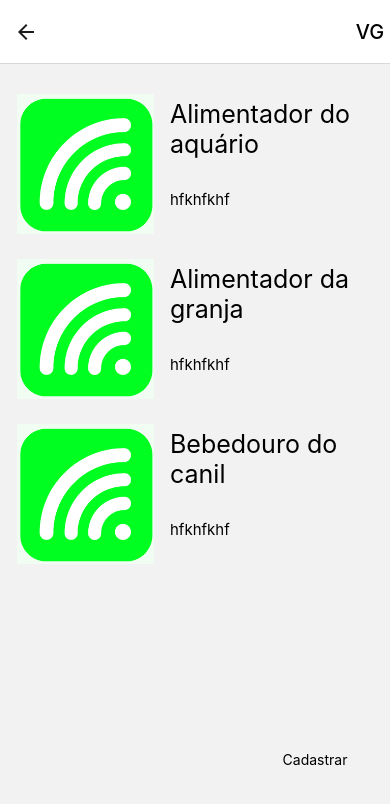
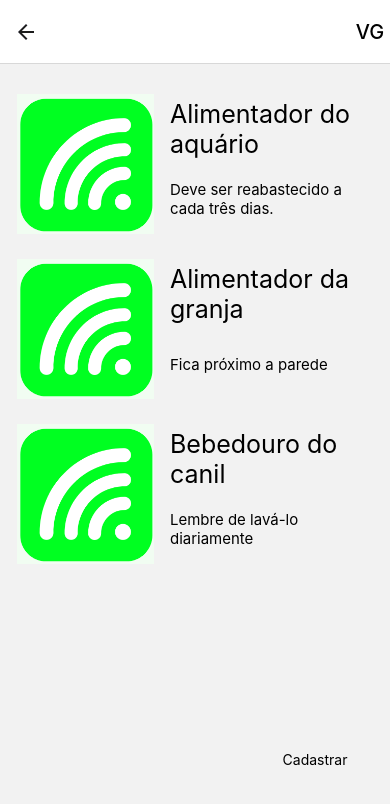
Before and after one commit to victorgomesdev/uaifood-app, a React Native app: screen /Home in a window 390 px wide. Shown: the top 804 px of the page. Built offline with nearby package versions, Linux system fonts and the light colour scheme; no server answers.

Commit message:
detalhes das telas

```diff
--- a/src/pages/CreateDevice/index.tsx
+++ b/src/pages/CreateDevice/index.tsx
@@ -31,9 +31,6 @@ const CreateDevice = () => {
 
     return (
         <View style={styles.mainContainer}>
-            <View style={styles.header}>
-                <Text style={styles.headerText}>Credenciais</Text>
-            </View>
 
             <ScrollView
                 ref={scrollViewRef}
@@ -170,6 +167,7 @@ const styles = StyleSheet.create({
         backgroundColor: '#00A215', // Cor de fundo do botão "Cancelar" (Altere conforme necessário)
         padding: 10,
         borderRadius: 5,
+        alignItems: 'center'
     },
     buttonDone: {
         backgroundColor: '#00A215', // Cor de fundo do botão "Pronto" (Altere conforme necessário)
@@ -179,6 +177,7 @@ const styles = StyleSheet.create({
     buttonText: {
         color: 'white', // Cor do texto dos botões (Altere conforme necessário)
         fontWeight: 'bold',
+        textAlign: 'center'
     },
     footer: {
         height: 50,
--- a/src/pages/Home/index.tsx
+++ b/src/pages/Home/index.tsx
@@ -17,9 +17,9 @@ export default function Home({ navigation, page }: any) {
         })
 
         setDevices([
-            { id: 1, name: 'Alimentador do aquário', description: 'hfkhfkhf', imageURI: 'jdhfdufbhuf' },
-            { id: 1, name: 'Alimentador da granja', description: 'hfkhfkhf', imageURI: 'jdhfdufbhuf' },
-            { id: 2, name: 'Bebedouro do canil', description: 'hfkhfkhf', imageURI: 'jdhfdufbhuf' },
+            { id: 1, name: 'Alimentador do aquário', description: 'Deve ser reabastecido a cada três dias.', imageURI: 'jdhfdufbhuf' },
+            { id: 1, name: 'Alimentador da granja', description: 'Fica próximo a parede', imageURI: 'jdhfdufbhuf' },
+            { id: 2, name: 'Bebedouro do canil', description: 'Lembre de lavá-lo  diariamente', imageURI: 'jdhfdufbhuf' },
         ])
     }, [])
 
--- a/src/routes.tsx
+++ b/src/routes.tsx
@@ -63,7 +63,10 @@ export default function Routes() {
 
             <Stack.Screen
             name='CreateDevice'
-            component={CreateDevice}/>
+            component={CreateDevice}
+            options={{
+                headerTitle: 'Cadastrar aparelho'
+            }}/>
         </Stack.Navigator>
     )
 }
```
